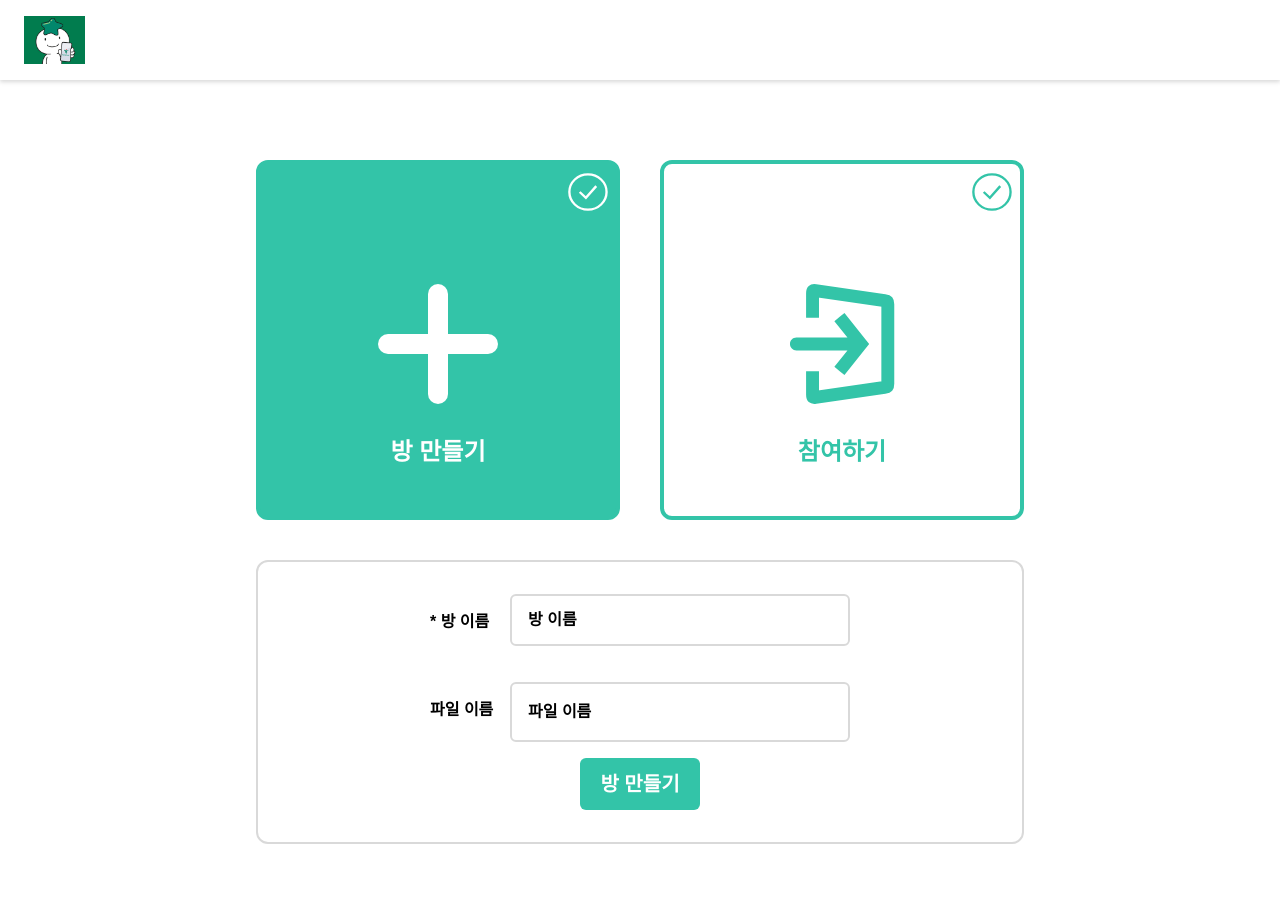
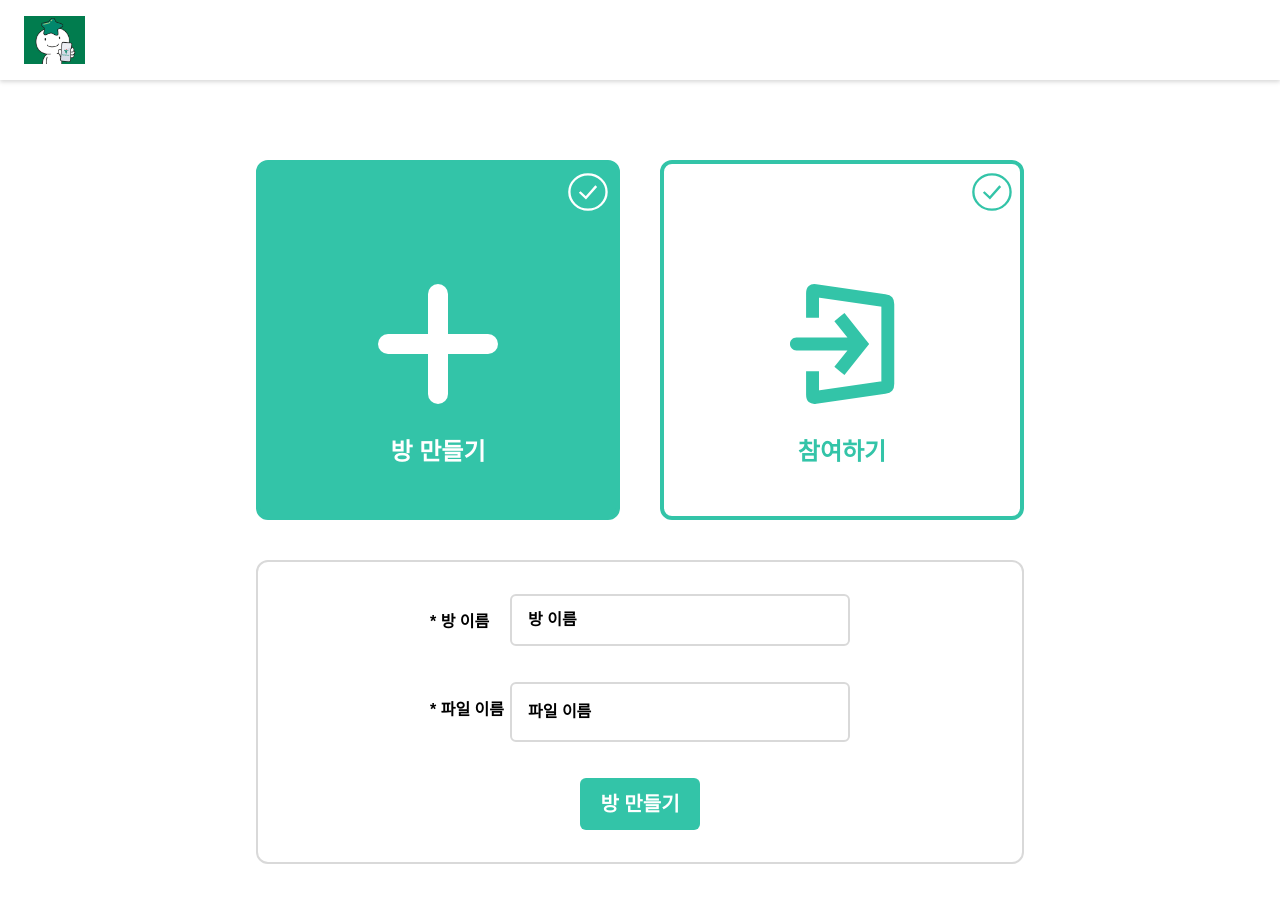
Before and after one commit to Hararo-Dev-React-Next-Project-Team-1/frontend, a React (Vite) app: page / in a window 1280 px wide. Shown: the top 902 px of the page. Built offline with nearby package versions, Linux system fonts and the light colour scheme; no server answers; a web font is replaced by a local one.

Commit message:
파일 첨부 에러 메시지 추가

```diff
--- a/src/components/CustomInput.tsx
+++ b/src/components/CustomInput.tsx
@@ -29,6 +29,7 @@ const CustomInput = ({
     if (file) {
       setFileName(file.name);
       onChange(file);
+      changeState(() => false);
     }
   };
 
@@ -58,11 +59,14 @@ const CustomInput = ({
         </div>
       )}
       {inputType === 'file' && (
+        <div className="flex-1 flex flex-col justify-start ">
           <label
             htmlFor="file-upload"
-          className="flex-1 p-4 pl-4 border-2 border-[var(--color-gray)] rounded-md cursor-pointer
+            className={`flex-1 p-4 pl-4 border-2 rounded-md cursor-pointer
            text-black
-           hover:border-[var(--color-primary)] transition-colors duration-200"
+           hover:border-[var(--color-primary)] transition-colors duration-200
+           ${errorState ? 'border-[var(--color-error)]' : 'border-[var(--color-gray)]'}
+           `}
           >
             {fileName || placeholder}
             <input
@@ -72,6 +76,14 @@ const CustomInput = ({
               onChange={handleSetFileName}
             />
           </label>
+          <span
+            className={`text-sm text-[var(--color-error)] h-5 w-full text-start ${
+              errorState ? 'opacity-100' : 'opacity-0'
+            }`}
+          >
+            * {errorContent}
+          </span>
+        </div>
       )}
     </div>
   );
--- a/src/pages/index.tsx
+++ b/src/pages/index.tsx
@@ -1,4 +1,4 @@
-import { useState } from 'react';
+import { useEffect, useState } from 'react';
 import MainCard from '../components/MainCard';
 import EnterIcon from '../assets/EnterIcon.tsx';
 import AddIcon from '../assets/AddIcon.tsx';
@@ -12,7 +12,7 @@ const HomePage = () => {
   const [roomTitle, setRoomTitle] = useState<string>('');
   const [titleError, setTitleError] = useState<boolean>(false);
   const [fileName, setFileName] = useState<string | File>('');
-  const [, setFileError] = useState<boolean>(false);
+  const [fileError, setFileError] = useState<boolean>(false);
   const [roomCode, setRoomCode] = useState<string | File>('');
   const [codeError, setCodeError] = useState<boolean>(false);
   // 중복 요청 방지
@@ -26,10 +26,18 @@ const HomePage = () => {
   const enterClick = () => {
     setSelected(false);
   };
+  useEffect(() => {
+    console.log('fileError : ', fileError);
+  }, [fileError]);
 
   const makeBtn = async () => {
-    if (roomTitle.toString().length === 0) {
-      setTitleError(true);
+    if (roomTitle.toString().length === 0 || !fileName) {
+      if (roomTitle.toString().length === 0) {
+        setTitleError(true);
+      }
+      if (!fileName) {
+        setFileError(true);
+      }
     } else {
       try {
         const res = await createRoom(roomTitle, fileName);
@@ -94,15 +102,15 @@ const HomePage = () => {
               <CustomInput
                 key="fileName"
                 inputType="file"
-                label="파일 이름"
+                label="* 파일 이름"
                 placeholder="파일 이름"
                 onChange={(file) => {
                   if (file instanceof File) {
                     setFileName(file);
                   }
                 }}
-                errorContent=""
-                errorState={false}
+                errorContent={'강의 자료를 업로드해주세요.'}
+                errorState={fileError}
                 changeState={setFileError}
               />
               <CustomButton
--- a/src/pages/roomAdmin.tsx
+++ b/src/pages/roomAdmin.tsx
@@ -62,7 +62,6 @@ const RoomAdmin = () => {
 
   const clickDown = async () => {
     if (roomId) {
-      console.log('roomId', roomId);
       await downloadFile(roomId, roomInfo.file_name);
     }
   };
```
Lines whose indentation alone changed are shown as unchanged.
